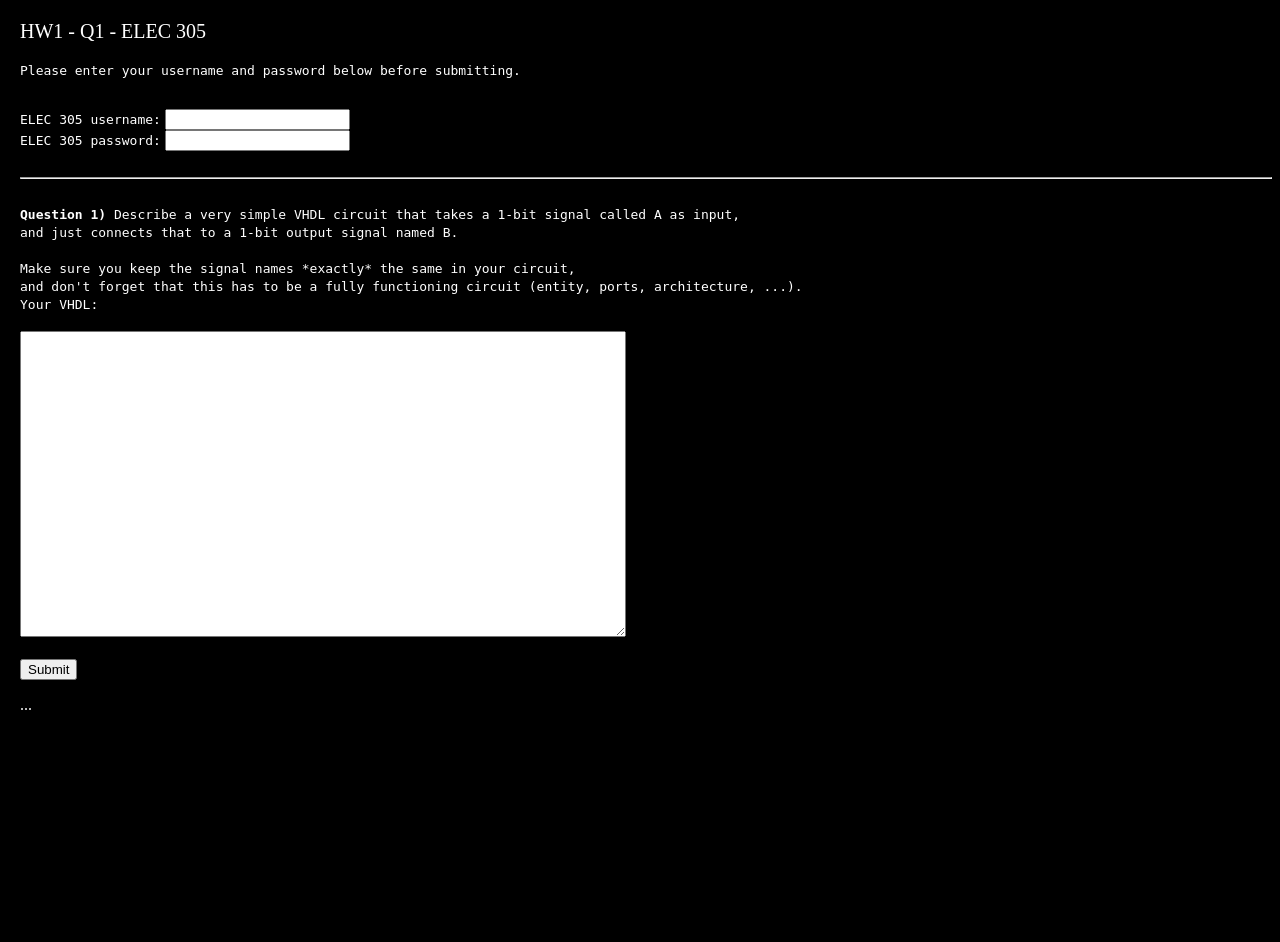
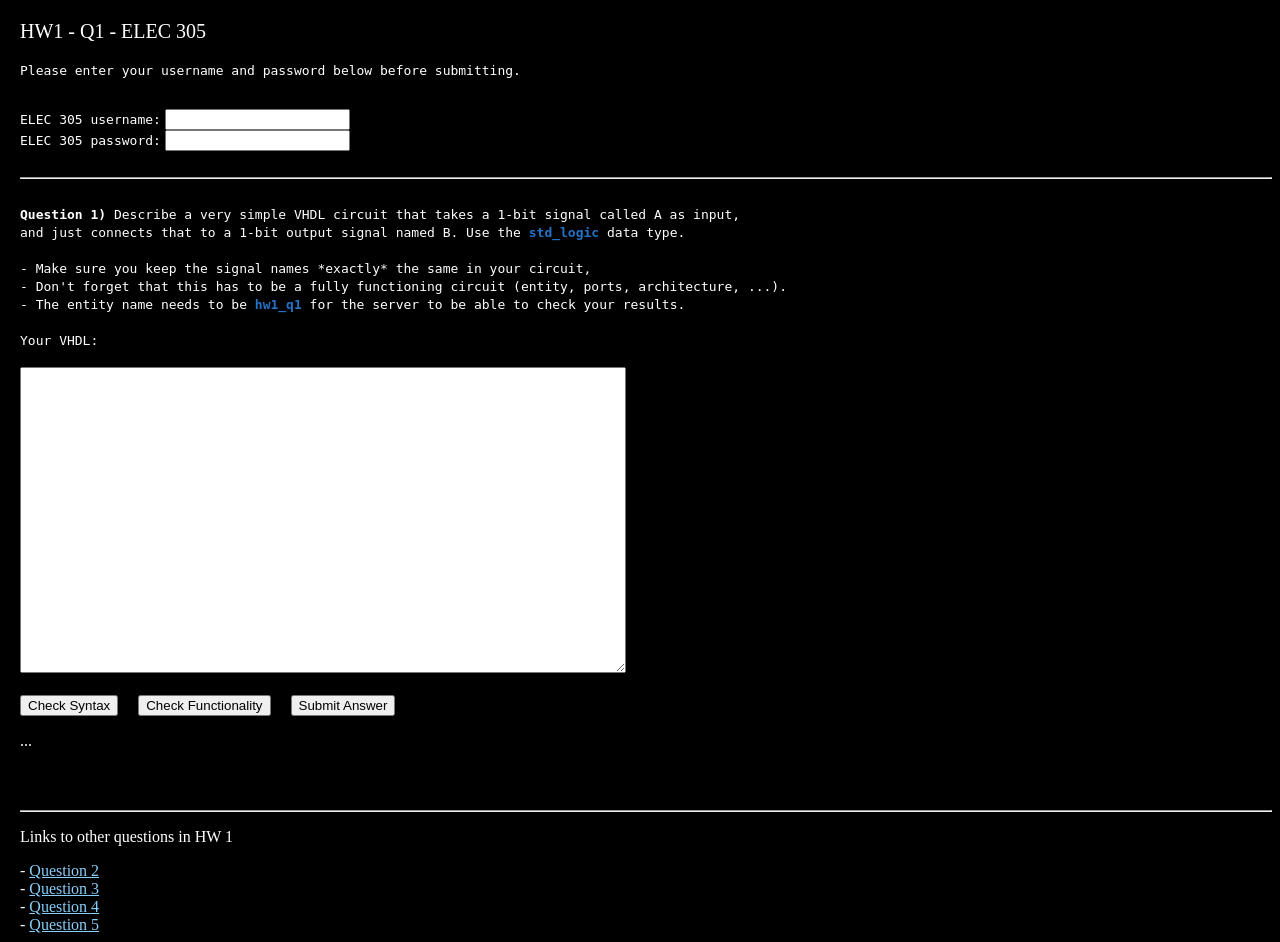
Before and after one commit to sonebu/elec305-ghdl-server, a FastAPI app: page /hw1_q1 in a window 1280 px wide. Before the commit the page ends 710 px from the top, so only its background shows below. Run offline with FastAPI, Linux system fonts and the light colour scheme.

Commit message:
hw1 q1 working, need to extend this

```diff
--- a/server.py
+++ b/server.py
@@ -1,4 +1,4 @@
-import uvicorn, time, os, subprocess, jsonlines, enum
+import uvicorn, time, os, subprocess, jsonlines, enum, shutil
 from fastapi import FastAPI, Request, Form, status
 from fastapi.templating import Jinja2Templates
 from fastapi.staticfiles import StaticFiles
@@ -9,6 +9,10 @@ base_url = "https://ghdl.buraksoner.com"
 app = FastAPI()
 app.mount("/static", StaticFiles(directory="static"), name="static")
 templates = Jinja2Templates(directory='templates')
+
+###################################################################################################################################################################
+### Routes
+###
 
 class hwChoices(str, enum.Enum):
     hw1 = "HW1"
@@ -23,14 +27,35 @@ def home_post(request: Request, hw_selection: hwChoices = Form(hwChoices)):
 def home_get(request: Request):
     return templates.TemplateResponse('home.html', context={'request': request})
 
+@app.get("/checksubmissions")
+def home_get(request: Request):
+    # ToDo: checksubmissions functionality (submit username-password to get table of HW vs. Qs with status notes)
+    return templates.TemplateResponse('checksubmissions.html', context={'request': request})
+
 @app.get("/hw1")
 def hw1_get(request: Request):
     return templates.TemplateResponse('hw1.html', context={'request': request})
 
+@app.get("/hw1_q1")
+def hw1_q1_get(request: Request, password: str = Form(""), username: str = Form(""), input_text: str = Form(""), buttonaction: str = Form("")):
+    return templates.TemplateResponse('hw1_q1.html', context={'request': request, 'input_text': input_text, 'qout': "..."})
+
+@app.post('/hw1_q1')
+def hw1_q1_post(request: Request, password: str = Form(""), username: str = Form(""), input_text: str = Form(""), buttonaction: str = Form("")):
+    output = handle_hw_question(timestr  = time.strftime("%Y%m%d_%H%M%S"),
+                                clientIP = request.client.host,
+                                hw_tag   = 'hw1', question_tag = 'q1', testbench_tag = 'hw1_q1_tb.vhdl', # put it under ./testbenches/
+                                username = username, password = password, input_text = input_text, buttonaction = buttonaction);
+    return templates.TemplateResponse('hw1_q1.html', context={'request': request, 'input_text': input_text, 'qout': output})
+
+###################################################################################################################################################################
+### Helper Functions
+###
+
 def inputchecks(username, password, input_text):
     if(input_text == ""): # fail case
         message = "enter a non-empty string in the text box"
-        return -1, message
+        inputs_healthy = False
     else:
         with jsonlines.open('usercreds.jsonl', 'r') as jsonl_f:
             users = [obj for obj in jsonl_f]
@@ -40,50 +65,118 @@ def inputchecks(username, password, input_text):
                 match_user = True
                 break
         if(not match_user): # fail case
-            output =  "username and password combination not found in database<br>"
-            output += "make sure you entered them correctly<br><br>"
-            output += "note that the server does not check validity of inputs<br>"
-            output += "so you need to check your inputs yourself (e.g., whitespaces)"
-            return -1, output
+            message =  "username and password combination not found in database<br>"
+            message += "make sure you entered them correctly<br><br>"
+            message += "note that the server does not check validity of inputs<br>"
+            message += "so you need to check your inputs yourself (e.g., whitespaces)"
+            inputs_healthy = False
         else:
-            return 0
+            inputs_healthy = True
+            message = ""
+    return inputs_healthy, message
 
-@app.get("/hw1_q1")
-def hw1_q1_get(request: Request, password: str = Form(""), username: str = Form(""), input_text: str = Form("")):
-    output = "..."
-    return templates.TemplateResponse('hw1_q1.html', context={'request': request, 'input_text': input_text, 'qout': output})
+def syntax_check(submission_foldername, vhdl_filename, submission_id):
+    ghdl_run_result = subprocess.run(['ghdl', '-a', vhdl_filename], cwd=submission_foldername, stdout=subprocess.PIPE, stderr=subprocess.PIPE)
+    ghdl_run_result_err = ghdl_run_result.stderr.decode('utf-8')
+    if(ghdl_run_result_err == ""):
+        output = "No errors."
+        syntax_state = "syntaxOK"
+    else:
+        output = 'Syntax errors:'
+        output += '<pre style="background-color:black; color:white; font-family:monospace">'
+        output += ghdl_run_result_err.replace("\n","<br>").replace(vhdl_filename + ":",'<font color="#C01C28"><b>line:column --> </b></font>').replace('^','<font color="#C01C28"><b>^</b></font>')
+        output += "</pre>"
+        syntax_state = "syntaxERROR"
+    syntaxresponse_filename = submission_id + "_" + syntax_state + ".html"
+    with open(submission_foldername + syntaxresponse_filename, "w") as syntax_file:
+        syntax_file.write(output)
+    return output
 
-@app.post('/hw1_q1')
-def hw1_q1_post(request: Request, password: str = Form(""), username: str = Form(""), input_text: str = Form("")):
-    timestr  = time.strftime("%Y%m%d_%H%M%S")
-    clientIP = request.client.host
+def functionality_check(submission_foldername, testbench_name, submission_id):
+    shutil.copyfile("./testbenches/" + testbench_name, submission_foldername + testbench_name)
+    ghdl_tb_analysis = subprocess.run(['ghdl', '-a', testbench_name], cwd=submission_foldername, stdout=subprocess.PIPE, stderr=subprocess.PIPE) # manually checked, make sure this is OK
+    ghdl_tb_run      = subprocess.run(['ghdl', '-r', testbench_name.replace(".vhdl","")], cwd=submission_foldername, stdout=subprocess.PIPE, stderr=subprocess.PIPE)
+    ghdl_run_result_err = ghdl_tb_run.stderr.decode('utf-8')
+    ghdl_run_result_out = ghdl_tb_run.stdout.decode('utf-8')
+    output = '<pre style="background-color:black; color:white; font-family:monospace">'
+    if (("error" in ghdl_run_result_out) or (len(ghdl_run_result_err) > 0)):
+        submission_correct = False
+        if(len(ghdl_run_result_out)>0):
+            output += ghdl_run_result_out.replace("\n","<br>").replace('error','<font color="#C01C28"><b>error</b></font>').replace('note','<font color="#2473c7"><b>note</b></font>')
+        if(len(ghdl_run_result_err)>0):
+            output += ghdl_run_result_err
+        output += '<br><font color="#C01C28"><b>Circuit has errors. Try again.</b></font><br>'
+    else:
+        submission_correct = True
+        output += ghdl_run_result_out.replace("\n","<br>").replace('note','<font color="#2473c7"><b>note</b></font>')
+        output += '<br><font color="#168233"><b>No errors, circuit works as intended.</b></font><br>'
+    output += "</pre>"
+    simulation_state = "simOK" if submission_correct else "simERROR"
+    simulationresponse_filename = submission_id + "_" + simulation_state + ".html"
+    with open(submission_foldername + simulationresponse_filename, "w") as simulation_file:
+        simulation_file.write(output)
+    return output, submission_correct
 
-    ret, msg = inputchecks(username, password, input_text)
-    if(ret == 0): # inputs are OK if we made it this far
-        username = username.split("@")[0]
-        submissionfolder_name = './submissions/hw1/'+username+'/'
-        submissionfolder_exists = os.path.isdir(submissionfolder_name)
-        if(not submissionfolder_exists):
-            os.makedirs(submissionfolder_name)
-        submissionfile_name = timestr + "_" + clientIP.replace(".","p") + "_" + username + ".vhdl"
-        with open(submissionfolder_name + submissionfile_name, "w") as src:
+def handle_hw_question(timestr, clientIP, hw_tag, question_tag, testbench_tag, username, password, input_text, buttonaction):
+    inputs_healthy, msg = inputchecks(username, password, input_text)
+    if(inputs_healthy):
+        submission_id         = timestr + "_" + clientIP.replace(".","p") + "_" + hw_tag + "_" + question_tag + "_" + username
+        hw_q_user_foldername  = './submissions/' + hw_tag + '/' + question_tag + '/' + username + '/'
+        submission_foldername = hw_q_user_foldername + submission_id + '/'
+        if(not os.path.isdir(submission_foldername)):
+            os.makedirs(submission_foldername)
+        vhdl_filename = submission_id + ".vhdl"
+        with open(submission_foldername + vhdl_filename, "w") as src:
             src.write(input_text)
-        ghdl_run_result = subprocess.run(['ghdl', '-a', submissionfolder_name + submissionfile_name], stdout=subprocess.PIPE, stderr=subprocess.PIPE)
-        ghdl_run_result_err = ghdl_run_result.stderr.decode('utf-8')
-        ghdl_run_result_out = ghdl_run_result.stdout.decode('utf-8')
-        if(ghdl_run_result_err == ""):
-            output = "No errors."
+
+        if(buttonaction == "Check Syntax"):
+            output = syntax_check(submission_foldername, vhdl_filename, submission_id)
+        elif(buttonaction == "Check Functionality"):
+            syntax_output = syntax_check(submission_foldername, vhdl_filename, submission_id)
+            if(syntax_output == "No errors."):
+                output, _ = functionality_check(submission_foldername, testbench_tag, submission_id)
+            else:
+                output = syntax_output
+        elif(buttonaction == "Submit Answer"):
+            submissionrecord_filename = 'submission.record'
+            previous_submissionrecord_exists = os.path.isfile(hw_q_user_foldername + submissionrecord_filename);
+            previous_correct_submissionrecord_exists = False
+            if(previous_submissionrecord_exists):
+                with open(hw_q_user_foldername + submissionrecord_filename, "r") as submissionrecord_file:
+                    submission_record = submissionrecord_file.read()
+                if("correct" in submission_record):
+                    previous_correct_submissionrecord_exists = True
+            if(previous_correct_submissionrecord_exists):
+                output = '<pre style="background-color:black; color:white; font-family:monospace">'
+                output += 'You already have an <font color="#168233"><b>accepted and saved</b></font> submission, so you cannot make a new submission.<br>'
+                output += 'However, you can still test alternatives with "Check Syntax" and "Check Functionality" if you want to.<br>'
+                output += 'Double-check your submission status from: <a class="ulink" href="https://ghdl.buraksoner.com/checksubmissions" target="_blank">https://ghdl.buraksoner.com/checksubmissions</a><br>'
+            else:
+                syntax_output = syntax_check(submission_foldername, vhdl_filename, submission_id)
+                output = '<pre style="background-color:black; color:white; font-family:monospace">'
+                if(syntax_output == "No errors."):
+                    _, submission_correct = functionality_check(submission_foldername, testbench_tag, submission_id)
+                    if(submission_correct):
+                        output += 'Submission <font color="#168233"><b>accepted and saved</b></font>, no errors, congratulations &#x1F973;.<br>'
+                        output += 'You can still test alternatives with "Check Syntax" and "Check Functionality" if you want to.<br>'
+                        output += 'Double-check your submission status from: <a class="ulink" href="https://ghdl.buraksoner.com/checksubmissions" target="_blank">https://ghdl.buraksoner.com/checksubmissions</a><br>'
+                        submission_state = "correct"
+                    else:
+                        output += 'Submission <font color="#168233"><b>accepted</b></font>, but it has <font color="#C01C28"><b>functional errors</b></font>. You can still resubmit.'
+                        submission_state = "functional error"
+                else:
+                    output = 'Submission <font color="#168233"><b>accepted</b></font>, but it has <font color="#C01C28"><b>syntax errors</b></font>. You can still resubmit.'
+                    submission_state = "syntax error"
+                output += "</pre>"
+                with open(hw_q_user_foldername + submissionrecord_filename, "w") as submissionrecord_file:
+                    submissionrecord_file.write(submission_state + "\n" + submission_id)
         else:
-            output = "GHDL Output:<br>"
-            output += ghdl_run_result_err
-            output += ghdl_run_result_out
-            responsefile_name = timestr + "_" + clientIP.replace(".","p") + "_" + username + ".dbg"
-            with open(submissionfolder_name + responsefile_name, "w") as dbg:
-                dbg.write(output)
+            output = "somethings wrong"
+            print("somethings wrong")
     else:
         output = msg
 
-    return templates.TemplateResponse('hw1_q1.html', context={'request': request, 'input_text': input_text, 'qout': output})
+    return output
 
 if __name__ == "__main__":
-    uvicorn.run("server:app", host="0.0.0.0", port=8080, log_level="info", proxy_headers=True, reload=True, forwarded_allow_ips='*')
+    uvicorn.run("server:app", host="0.0.0.0", port=8080, log_level="info", reload=True, proxy_headers=True, forwarded_allow_ips='*')
--- a/templates/hw1_q1.html
+++ b/templates/hw1_q1.html
@@ -4,7 +4,7 @@
         <style type="text/css">a, a:visited{color: lightskyblue;}</style>
         <meta charset="UTF-8">
         <meta name="viewport" content="width=device-width, initial-scale=1.0">
-        <title>HW1 - Q1 - ELEC 305 </title>
+        <title>Q1 - HW1 - ELEC 305 </title>
         <link id="favicon" rel="icon" type="image/x-icon" href="static/favicon.png">
         <meta http-equiv="Content-Security-Policy" content="upgrade-insecure-requests">
         <script type="module" defer>
@@ -28,22 +28,36 @@
             <br>
 
             <label style="color:white; font-family: monospace;" for="p0"><b>Question 1)</b> Describe a very simple VHDL circuit that takes a 1-bit signal called A as input,
-                <br>and just connects that to a 1-bit output signal named B.
+                <br>and just connects that to a 1-bit output signal named B. Use the <font color="#2473c7"><b>std_logic</b></font> data type.
 
             </label>
             <br><br>
 
-            <label style="color:white; font-family: monospace;" for="p1">Make sure you keep the signal names *exactly* the same in your circuit,</label><br>
-            <label style="color:white; font-family: monospace;" for="p2">and don't forget that this has to be a fully functioning circuit (entity, ports, architecture, ...).</label><br>
-            <label style="color:white; font-family: monospace;" for="p3">Your VHDL:</label><br><br>
+            <label style="color:white; font-family: monospace;" for="p1">- Make sure you keep the signal names *exactly* the same in your circuit,</label><br>
+            <label style="color:white; font-family: monospace;" for="p2">- Don't forget that this has to be a fully functioning circuit (entity, ports, architecture, ...).</label><br>
+            <label style="color:white; font-family: monospace;" for="p3">- The entity name needs to be <font color="#2473c7"><b>hw1_q1</b></font> for the server to be able to check your results.</label><br><br>
+            <label style="color:white; font-family: monospace;" for="p4">Your VHDL:</label><br><br>
 
             <textarea id="input_text" is="highlighted-code" spellcheck="false" autocorrect="off" autocapitalize="off"
                       language="vhdl" tab-size="2" name="input_text" style="width: 600px; height: 300px;" value="{{ input_text }}"></textarea>
             <br><br>
-            <button type="submit" id="qbutton">Submit</button>
+            <input type="hidden" id="buttonaction" name="buttonaction" value="">
+            <input type="submit" name="buttonaction" value="Check Syntax" onclick="setButtonAction('Check Syntax')">&nbsp;&nbsp;&nbsp;&nbsp;
+            <input type="submit" name="buttonaction" value="Check Functionality" onclick="setButtonAction('Check Functionality')">&nbsp;&nbsp;&nbsp;&nbsp;
+            <input type="submit" name="buttonaction" value="Submit Answer" onclick="setButtonAction('Submit Answer')">
             <p id="qout" style="color:white;">{{ qout|safe }}</p>
-            <br><br>
+            <br>
         </form>
+
+        <br>
+        <hr> <!-- ----------------------------------------------------------------------------------------------------------------------------------------- -->
+
+        <p id="links" style="color:white;">Links to other questions in HW 1</p>
+        <label id="titlepart" style="color:white;">- <a class="ulink" href="https://ghdl.buraksoner.com/hw1_q2" target="_blank">Question 2</a></label><br>
+        <label id="titlepart" style="color:white;">- <a class="ulink" href="https://ghdl.buraksoner.com/hw1_q3" target="_blank">Question 3</a></label><br>
+        <label id="titlepart" style="color:white;">- <a class="ulink" href="https://ghdl.buraksoner.com/hw1_q4" target="_blank">Question 4</a></label><br>
+        <label id="titlepart" style="color:white;">- <a class="ulink" href="https://ghdl.buraksoner.com/hw1_q5" target="_blank">Question 5</a></label><br>
+
         <script>
             // Load saved data from local storage
             document.addEventListener("DOMContentLoaded", function() {
@@ -56,6 +70,10 @@
               const mem_input_text = localStorage.getItem("input_text");
               if (mem_input_text) document.getElementById("input_text").value = mem_input_text;
             });
+
+            function setButtonAction(value) {
+                document.getElementById("buttonaction").value = value;
+            }
 
             var qform = document.getElementById("qform");
             var qout  = document.getElementById("qout");
```
Also changed, not shown: templates/hw1.html (+5 -5 lines), 5 other files.
